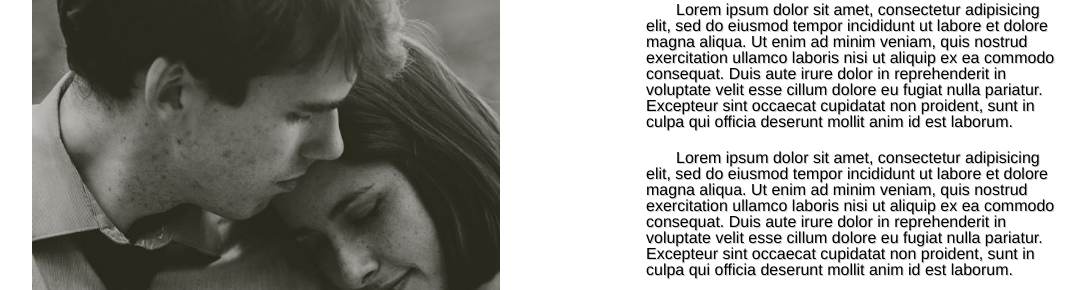
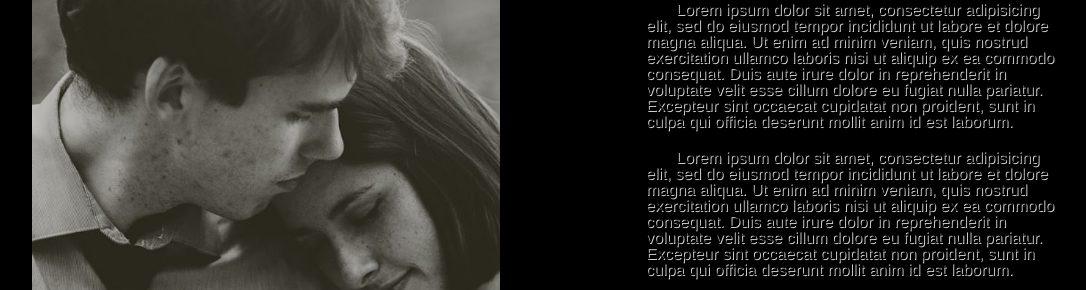
Before and after one commit to staab/wedding-site, a website: page slideshow.html in a window 1280 px wide. Shown: the part 110-400 px from the top of the page, without its empty margins (74-1160 px from the left). Drawn offline with nearby package versions, Linux system fonts and the light colour scheme.

Commit message:
Adding background

```diff
--- a/slideshow.html
+++ b/slideshow.html
@@ -4,10 +4,11 @@
     <link rel="stylesheet" type="text/css" href="/css/base.css">
     <style type="text/css">
         body {
-            /*background: black;*/
+            background: black;
             height: 98%;
             position: relative;
             overflow-x: hidden;
+
         }
 
         .slideshow-container {
```
